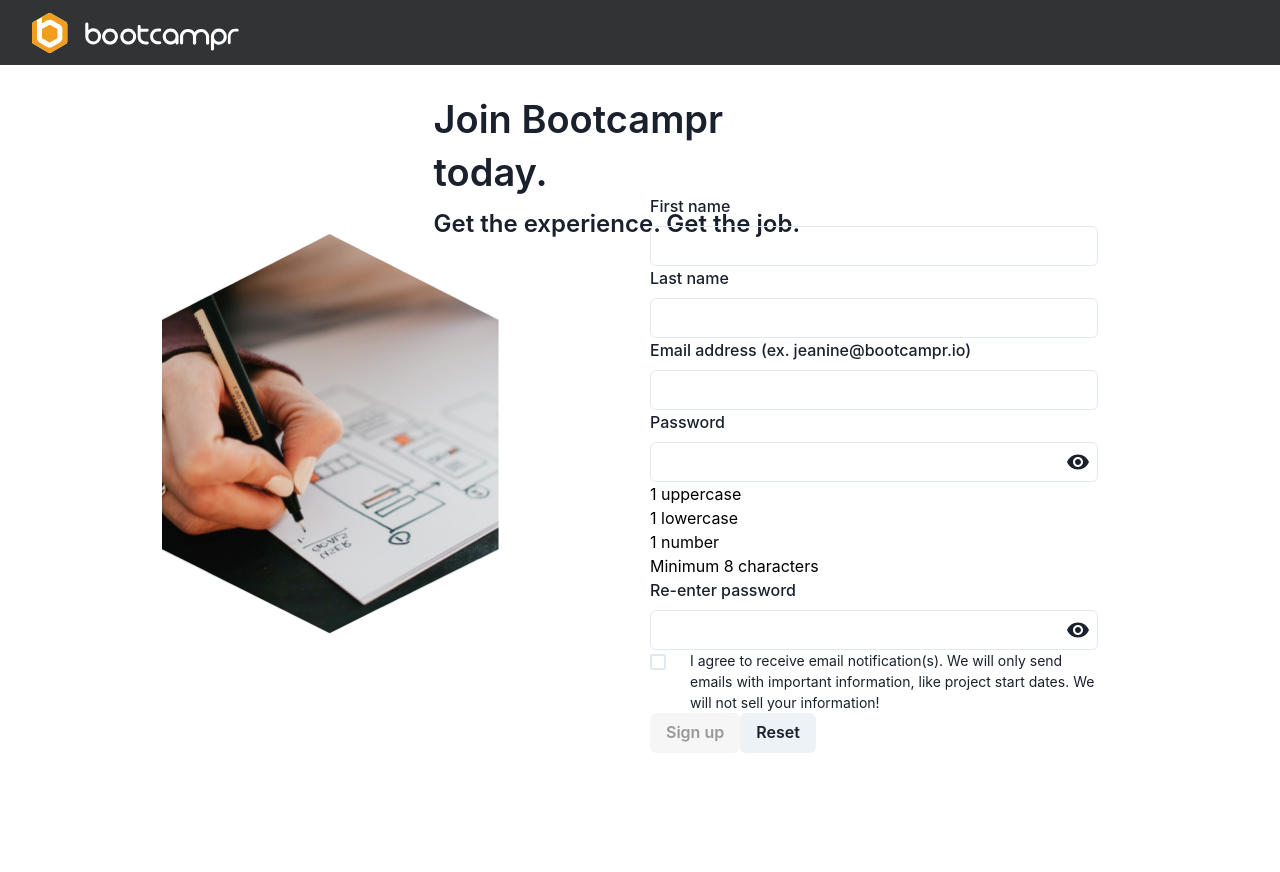
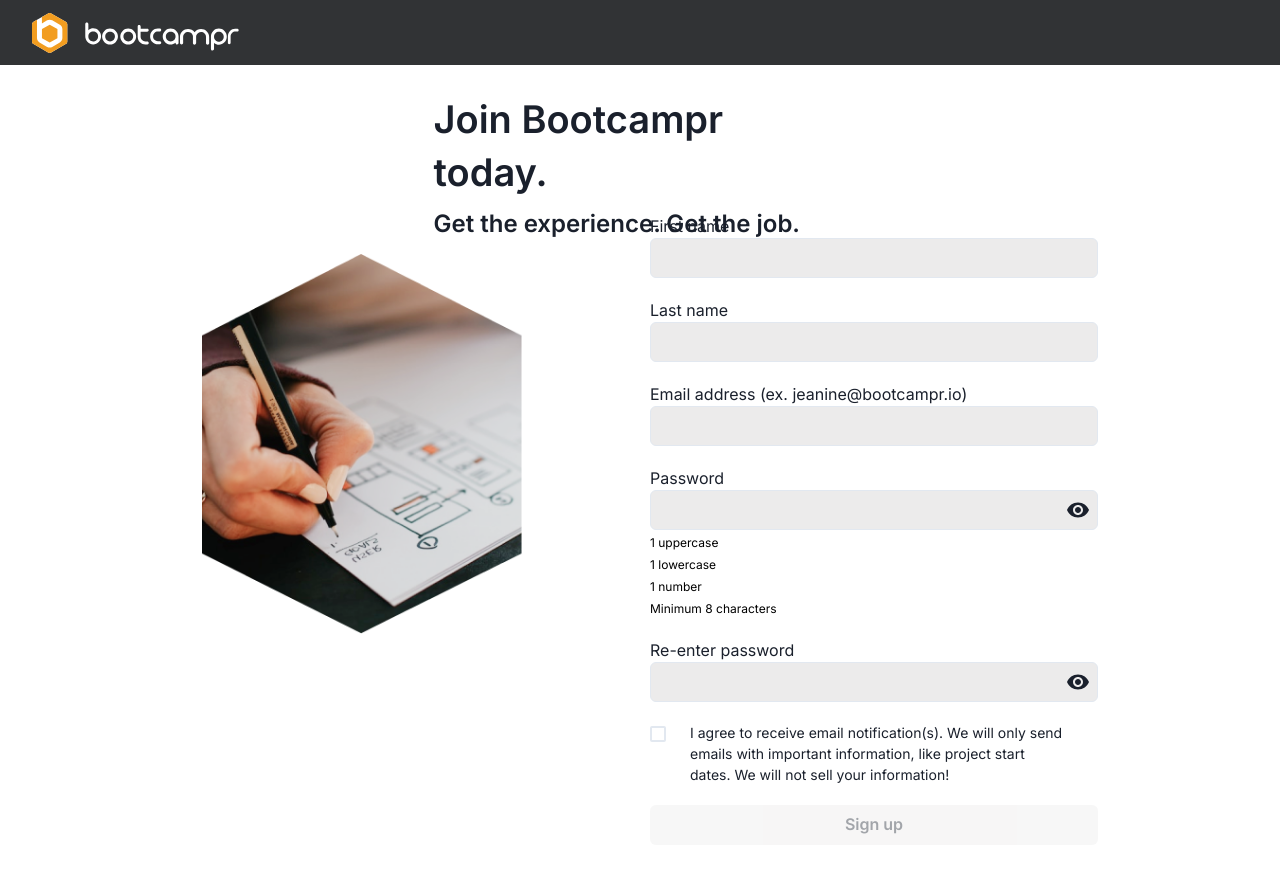
Before and after one commit to yeezick/bootcampr-assessment, a React (Create React App) app in the folder frontend/: page /sign-up in a window 1280 px wide. Shown: the top 872 px of the page. Built offline with nearby package versions, Linux system fonts and the light colour scheme.

Commit message:
finalize SignUp/SignUpForm styling

```diff
--- a/frontend/package.json
+++ b/frontend/package.json
@@ -6,6 +6,7 @@
     "@chakra-ui/react": "^2.8.2",
     "@emotion/react": "^11.11.1",
     "@emotion/styled": "^11.11.0",
+    "@fontsource-variable/inter": "^5.0.15",
     "@mui/icons-material": "^5.14.18",
     "@mui/material": "^5.14.17",
     "@testing-library/jest-dom": "^5.17.0",
--- a/frontend/src/screens/SignUp/SignUp.tsx
+++ b/frontend/src/screens/SignUp/SignUp.tsx
@@ -10,12 +10,18 @@ import {
   Stack,
   Text,
 } from '@chakra-ui/react'
+import '@fontsource-variable/inter'
 
 export default function SignUp() {
   return (
     <ChakraProvider>
-      <Container centerContent maxWidth={'100vw'} height={'100vh'}>
-        <Stack pb={5} width={'413px'} height={'101px'}>
+      <Container
+        centerContent
+        maxWidth={'100vw'}
+        height={'100vh'}
+        fontFamily={'Inter, sans-serif'}
+      >
+        <Stack mb={5} width={'413px'} height={'101px'}>
           <Text fontWeight={'600'} fontSize={'38px'} lineHeight={'53.2px'}>
             Join Bootcampr today.
           </Text>
@@ -24,14 +30,16 @@ export default function SignUp() {
           </Text>
         </Stack>
         <SimpleGrid columns={{ sm: 1, md: 2 }} height={'100%'} spacingX={5}>
-          <Box>
+          <Box display={{ base: 'none', md: 'block' }}>
             <Image
               src={SignUpImage}
               alt='A person writing in a notebook.'
               mx={'auto'}
               pt={10}
+              pl={10}
               ml={'-20px'}
-              width={'337.483px'}
+              width={'360px'}
+              // width={'337.483px'}
               height={'auto'}
             />
           </Box>
--- a/frontend/src/screens/SignUp/SignUpForm/SignUpForm.tsx
+++ b/frontend/src/screens/SignUp/SignUpForm/SignUpForm.tsx
@@ -1,5 +1,4 @@
 import {
-  Box,
   Button,
   Checkbox,
   FormControl,
@@ -31,11 +30,6 @@ type Values = {
   password: string
   confirmPassword: string
 }
-
-// const inputStyles = {
-//   // fontSize: '16px',
-//   // fontWeight: '200',
-// }
 
 const initialValues = {
   firstName: '',
@@ -79,15 +73,24 @@ const validationSchema = Yup.object().shape({
 export default function SignUpForm() {
   const [agree, setAgree] = useState(false)
   const [show, setShow] = useState(false)
-  const [didFocus, setDidFocus] = useState(false)
+  const [showPasswordHints, setShowPasswordHints] = useState(true)
 
   const navigate = useNavigate()
+
+  const handleCheck = isValid => {
+    setAgree(!agree)
+    if (isValid) {
+      setShowPasswordHints(!showPasswordHints)
+    }
+  }
 
   return (
     <VStack>
       <Formik
         initialValues={initialValues}
         validationSchema={validationSchema}
+        validateOnChange={true}
+        initialErrors={{ firstName: '' }} // Just to set isValid to false initially
         onSubmit={(values: Values, actions: FormikHelpers<Values>) => {
           const { confirmPassword, ...restValues } = values
           setTimeout(() => {
@@ -98,106 +101,156 @@ export default function SignUpForm() {
           }, 500)
         }}
       >
+        {({ isValid, isSubmitting }) => (
           <Form>
             <Field name='firstName'>
               {({ field, form }: FieldProps) => (
                 <FormControl
-                isInvalid={!!(form.errors.firstName && form.touched.firstName)}
-                // sx={inputStyles}
+                  mb={5}
+                  isInvalid={
+                    !!(form.errors.firstName && form.touched.firstName)
+                  }
                 >
-                <FormLabel htmlFor='firstName'>First name</FormLabel>
-                <Input {...field} id='firstName' />
+                  <FormLabel htmlFor='firstName' fontWeight={'normal'} m={0}>
+                    First name
+                  </FormLabel>
+                  <Input
+                    {...field}
+                    id='firstName'
+                    bg={'#ECEBEB'}
+                    onFocus={() => form.setFieldTouched('firstName')}
+                  />
+                  <Text color={'red'}>
                     <ErrorMessage name='firstName' />
+                  </Text>
                 </FormControl>
               )}
             </Field>
+
             <Field name='lastName'>
               {({ field, form }: FieldProps) => (
                 <FormControl
+                  mb={5}
                   isInvalid={!!(form.errors.lastName && form.touched.lastName)}
-                // sx={inputStyles}
                 >
-                <FormLabel htmlFor='lastName'>Last name</FormLabel>
-                <Input {...field} id='lastName' />
+                  <FormLabel htmlFor='lastName' fontWeight={'normal'} m={0}>
+                    Last name
+                  </FormLabel>
+                  <Input
+                    {...field}
+                    id='lastName'
+                    bg={'#ECEBEB'}
+                    onFocus={() => form.setFieldTouched('lastName')}
+                  />
+                  <Text color={'red'}>
                     <ErrorMessage name='lastName' />
+                  </Text>
                 </FormControl>
               )}
             </Field>
+
             <Field name='email'>
               {({ field, form }: FieldProps) => (
                 <FormControl
+                  mb={5}
                   isInvalid={!!(form.errors.email && form.touched.email)}
-                // sx={inputStyles}
                 >
-                <FormLabel htmlFor='email'>
+                  <FormLabel htmlFor='email' fontWeight={'normal'} m={0}>
                     Email address (ex. jeanine@bootcampr.io)
                   </FormLabel>
-                <Input {...field} id='email' />
+                  <Input
+                    {...field}
+                    id='email'
+                    bg={'#ECEBEB'}
+                    onFocus={() => form.setFieldTouched('email')}
+                  />
+                  <Text color={'red'}>
                     <ErrorMessage name='email' />
+                  </Text>
                 </FormControl>
               )}
             </Field>
+
             <Field name='password'>
               {({ field, form }: FieldProps) => (
                 <FormControl
+                  mb={5}
                   isInvalid={!!(form.errors.password && form.touched.password)}
-                // sx={inputStyles}
                 >
-                <FormLabel htmlFor='email'>Password</FormLabel>
+                  <FormLabel htmlFor='email' fontWeight={'normal'} m={0}>
+                    Password
+                  </FormLabel>
                   <InputGroup>
                     <Input
                       {...field}
                       type={show ? 'text' : 'password'}
-                    onFocus={() => setDidFocus(true)}
+                      bg={'#ECEBEB'}
+                      onFocus={() => form.setFieldTouched('password')}
                     />
                     <InputRightElement>
-                    <Button background='none' onClick={() => setShow(!show)}>
+                      <Button
+                        background='none'
+                        _hover={{ background: 'none' }}
+                        onClick={() => setShow(!show)}
+                      >
                         {show ? <VisibilityOff /> : <Visibility />}
                       </Button>
                     </InputRightElement>
                   </InputGroup>
+                  <Text color={'red'}>
                     <ErrorMessage name='password' />
+                  </Text>
 
-                <Box>
+                  {showPasswordHints ? (
+                    <VStack
+                      fontSize={'12px'}
+                      align={'start'}
+                      spacing={1}
+                      mt={1}
+                    >
                       <Text
                         color={
-                      !didFocus
+                          !form.touched.password
                             ? 'black'
                             : /[A-Z]/.test(field.value)
                             ? '#23A6A1'
                             : '#D90000'
                         }
                       >
-                    {/[A-Z]/.test(field.value) ? <span>&#10003;</span> : null} 1
-                    uppercase
+                        {/[A-Z]/.test(field.value) ? (
+                          <span>&#10003;</span>
+                        ) : null}
+                        1 uppercase
                       </Text>
                       <Text
                         color={
-                      !didFocus
+                          !form.touched.password
                             ? 'black'
                             : /[a-z]/.test(field.value)
                             ? '#23A6A1'
                             : '#D90000'
                         }
                       >
-                    {/[a-z]/.test(field.value) ? <span>&#10003;</span> : null} 1
-                    lowercase
+                        {/[a-z]/.test(field.value) ? (
+                          <span>&#10003;</span>
+                        ) : null}
+                        1 lowercase
                       </Text>
                       <Text
                         color={
-                      !didFocus
+                          !form.touched.password
                             ? 'black'
                             : /\d/.test(field.value)
                             ? '#23A6A1'
                             : '#D90000'
                         }
                       >
-                    {/\d/.test(field.value) ? <span>&#10003;</span> : null} 1
-                    number
+                        {/\d/.test(field.value) ? <span>&#10003;</span> : null}{' '}
+                        1 number
                       </Text>
                       <Text
                         color={
-                      !didFocus
+                          !form.touched.password
                             ? 'black'
                             : field.value.length >= 8
                             ? '#23A6A1'
@@ -207,7 +260,8 @@ export default function SignUpForm() {
                         {field.value.length >= 8 ? <span>&#10003;</span> : null}
                         Minimum 8 characters
                       </Text>
-                </Box>
+                    </VStack>
+                  ) : null}
                 </FormControl>
               )}
             </Field>
@@ -215,58 +269,74 @@ export default function SignUpForm() {
             <Field name='confirmPassword'>
               {({ field, form }: FieldProps) => (
                 <FormControl
+                  mb={5}
                   isInvalid={
                     !!(
-                    form.errors.confirmPassword && form.touched.confirmPassword
+                      form.errors.confirmPassword &&
+                      form.touched.confirmPassword
                     )
                   }
-                // sx={inputStyles}
                 >
-                <FormLabel htmlFor='email'>Re-enter password</FormLabel>
+                  <FormLabel htmlFor='email' fontWeight={'normal'} m={0}>
+                    Re-enter password
+                  </FormLabel>
                   <InputGroup>
-                  <Input {...field} type={show ? 'text' : 'password'} />
+                    <Input
+                      {...field}
+                      type={show ? 'text' : 'password'}
+                      bg={'#ECEBEB'}
+                      onFocus={() => form.setFieldTouched('confirmPassword')}
+                    />
                     <InputRightElement>
-                    <Button background='none' onClick={() => setShow(!show)}>
+                      <Button
+                        background='none'
+                        _hover={{ background: 'none' }}
+                        onClick={() => setShow(!show)}
+                      >
                         {show ? <VisibilityOff /> : <Visibility />}
                       </Button>
                     </InputRightElement>
                   </InputGroup>
+                  <Text color={'red'}>
                     <ErrorMessage name='confirmPassword' />
-                {form.touched.confirmPassword &&
+                  </Text>
+
+                  {showPasswordHints &&
+                    form.touched.confirmPassword &&
                     !form.errors.confirmPassword &&
                     form.values.password === form.values.confirmPassword && (
-                    <Text style={{ color: '#23A6A1' }}>Passwords match!</Text>
+                      <Text color={'#23A6A1'} fontSize={'12px'}>
+                        Passwords match!
+                      </Text>
                     )}
                 </FormControl>
               )}
             </Field>
-          <HStack alignItems='flex-start'>
+
+            <HStack alignItems='flex-start' mb={5}>
               <Checkbox
                 isChecked={agree}
                 pt={1}
-              onChange={e => setAgree(e.target.checked)}
+                onChange={() => handleCheck(isValid)}
               />
-            <Text ml={4} fontSize='14px'>
-              I agree to receive email notification(s). We will only send emails
-              with important information, like project start dates. We will not
-              sell your information!
+              <Text ml={4} mr={8} fontSize='14px'>
+                I agree to receive email notification(s). We will only send
+                emails with important information, like project start dates. We
+                will not sell your information!
               </Text>
             </HStack>
             <Button
               type='submit'
-            isDisabled={!agree}
-            sx={{
-              backgroundColor: agree ? '#EC993B' : '#ECEBEB',
-              color: 'black',
-            }}
+              isLoading={isSubmitting}
+              isDisabled={!agree || !isValid}
+              backgroundColor={agree && isValid ? '#EC993B' : '#ECEBEB'}
+              _hover={{ background: agree && isValid ? '#EC993B' : '#ECEBEB' }}
+              width={'448px'}
             >
               Sign up
             </Button>
-          {/* //TODO remove before submitting */}
-          <Button type='reset' onClick={() => setDidFocus(false)}>
-            Reset
-          </Button>
           </Form>
+        )}
       </Formik>
     </VStack>
   )
```
Also changed, not shown: 1 other file (tests, documents, lock files or other folders). Lines whose indentation alone changed are shown as unchanged.
